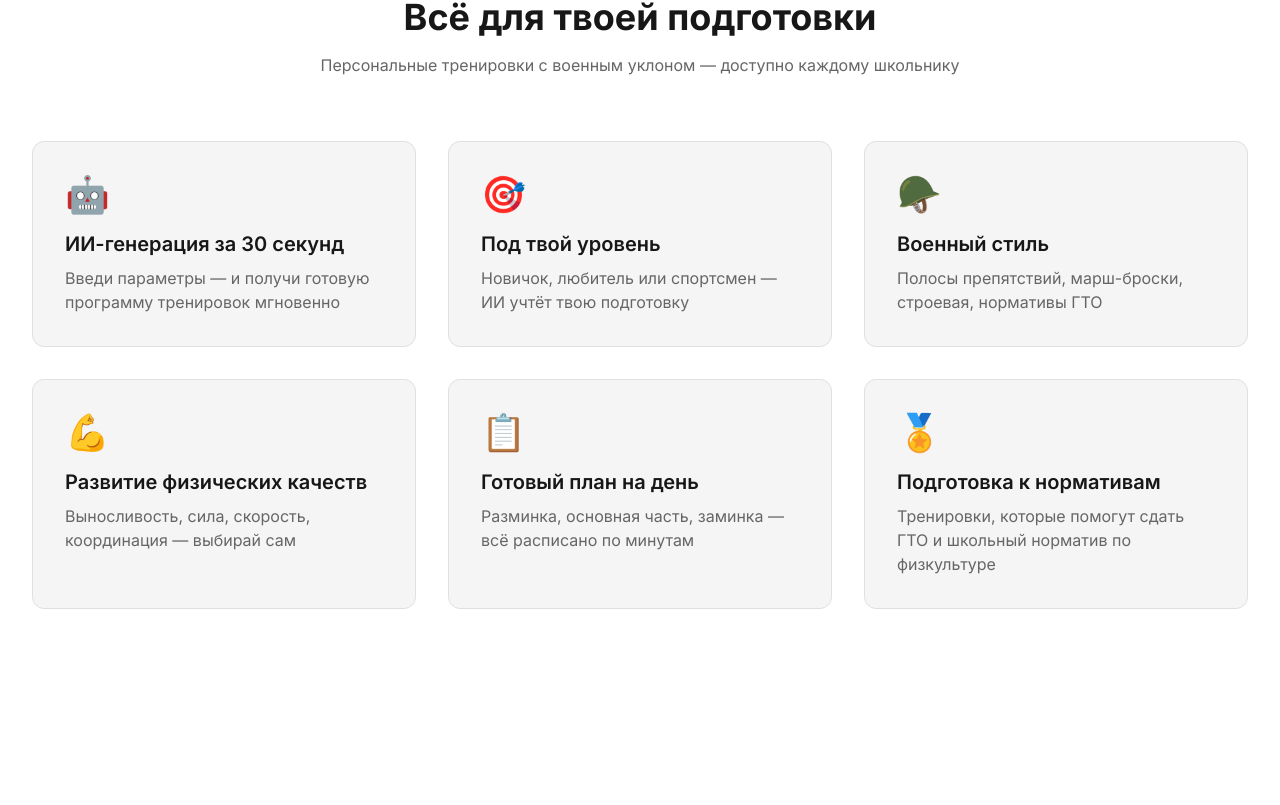
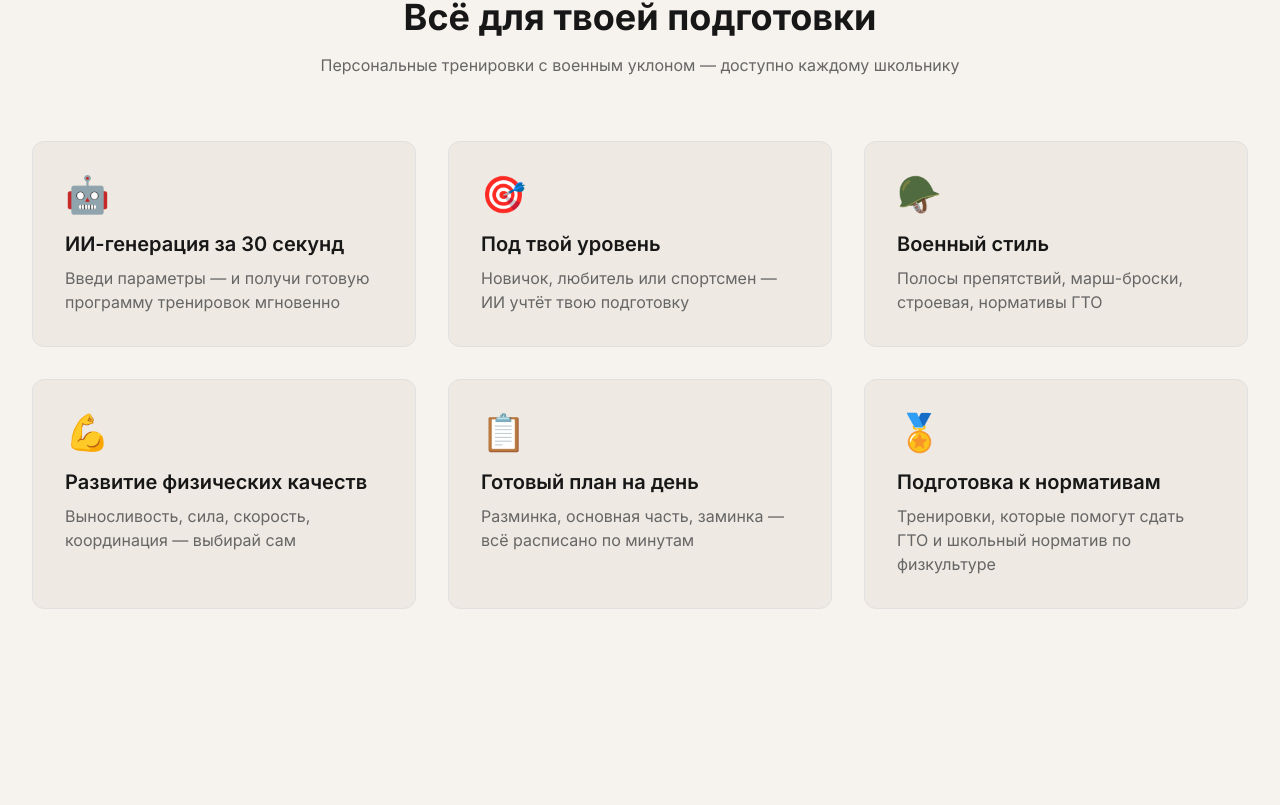
Before and after one commit to pr-poehali-dev/nova-vision-project-19, a React (Vite) app: page / in a window 1280 px wide. Shown: the part 1875-2680 px from the top of the page. Built offline with nearby package versions, Linux system fonts and the light colour scheme.

Commit message:
Изменить фон на бежевый

```diff
--- a/src/index.css
+++ b/src/index.css
@@ -7,10 +7,10 @@
 @layer base {
   :root {
     /* VA Landing Page color palette - purple accents */
-    --background: 0 0% 100%;
+    --background: 36 33% 95%;
     --foreground: 0 0% 9%;
 
-    --card: 0 0% 96%;
+    --card: 36 25% 91%;
     --card-foreground: 0 0% 9%;
 
     --popover: 0 0% 100%;
```
